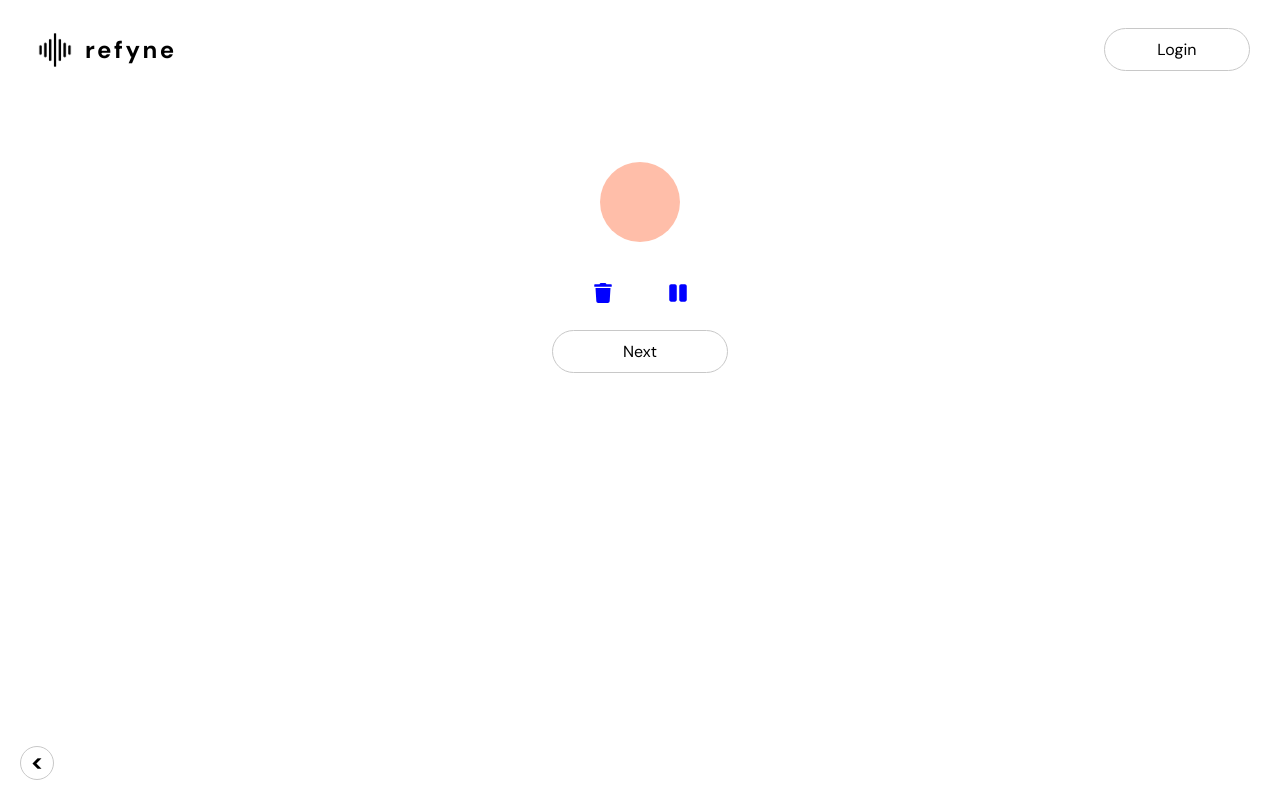
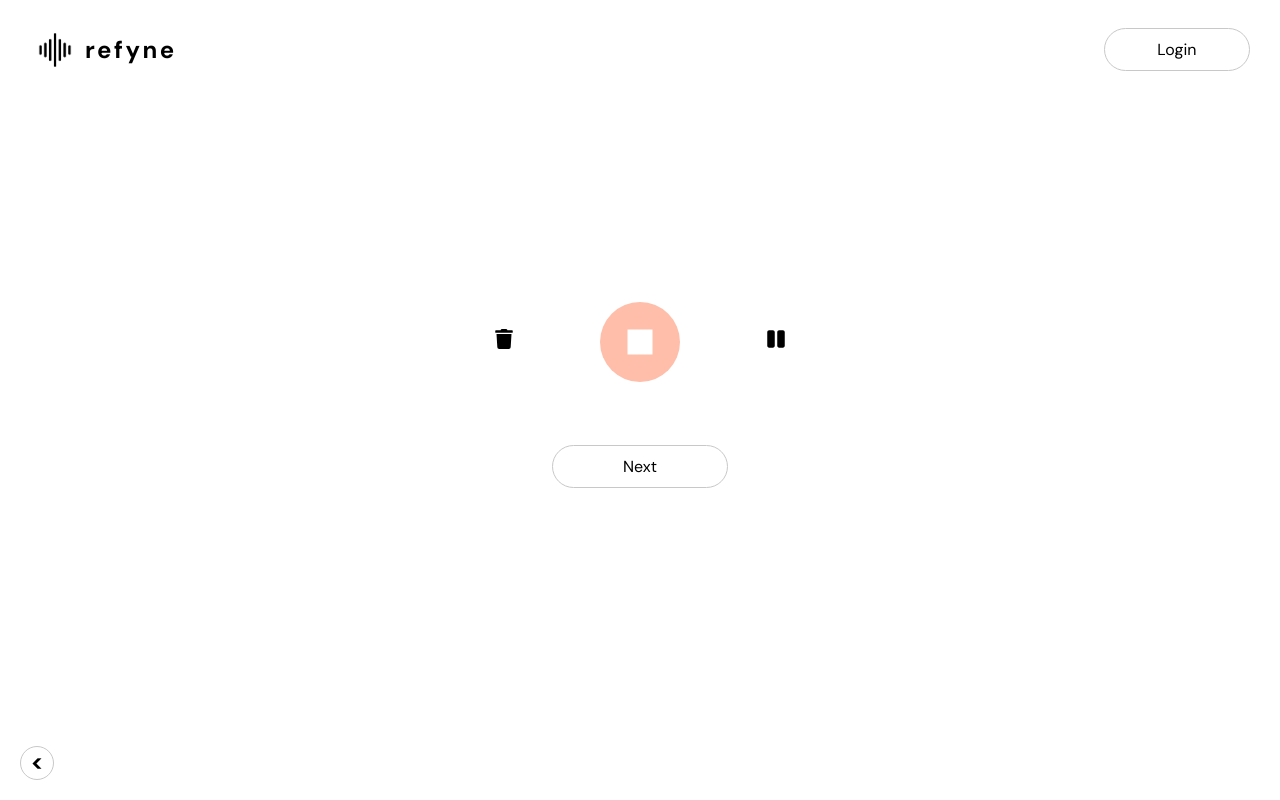
Before and after one commit to linv24/hackmit-23, a React (Create React App) app in the folder feyn/react/: page /playback in a window 1280 px wide. Built offline with nearby package versions, Linux system fonts and the light colour scheme; what mic-recorder-to-mp3 would draw is missing.

Commit message:
Recording kinda done?

```diff
--- a/feyn/react/src/Components/Playback/Playback.css
+++ b/feyn/react/src/Components/Playback/Playback.css
@@ -1,45 +1,87 @@
+@keyframes pulse {
+    0% {
+        transform: translate(-50%, -50%) scale(1);
+    }
+    50% {
+        transform: translate(-50%, -50%) scale(1.05);
+    }
+    100% {
+        transform: translate(-50%, -50%) scale(1);
+    }
+}
+
 .visualizer {
     height: 3px;
     background-color: black;
-    margin: 20px 0;
+    margin: 100px 0;
+    background-size: 200% 100%;
 }
 
 .record-button {
     width: 80px;
     height: 80px;
     border-radius: 50%;
-    background-color: #FFBEA9;
+    /* background-color: #FFBEA9 ; */
+    /* border: 4px solid #FFBEA9; */
     color: white;
-    border: none;
     cursor: pointer;
-    margin: 20px 0;
+    margin: 20px 0px;
     display: flex;
     align-items: center;
     justify-content: center;
-    transition: transform 0.3s;
+    transition: transform 0.3s, background-color 0.3s, border-color 0.3s;
+    position: relative;
+}
+
+.record-button::before {
+    content: '';
+    /* change size of inner shape */
+    width: 25px;
+    height: 25px;
+    background-color: white;
+    border-radius: 0px;
+    position: absolute;
+    top: 50%;
+    left: 50%;
+    transform: translate(-50%, -50%);
+    transition: border-radius 0.3s;
 }
 
 .record-button.active {
+    background-color: #FE9371;
+    border-color: #FE9371;
+    transform: scale(1.1);
+}
+
+.record-button.active::before {
+    border-radius: 50%;
+    animation: pulse 2s infinite;
+}
+
+.control-buttons .record-button {
     background-color: #FFBEA9;
+    border-color: #FFBEA9;
+}
+
+.control-buttons .record-button.active {
     background-color: #FE9371;
-    transform: scale(1.1); /* This will make the button slightly larger when active */
+    border-color: #FE9371;
 }
 
 .control-buttons {
     display: flex;
-    justify-content: space-around;
-    width: 150px;
-    margin: 20px auto;
+    justify-content: center;
+    align-items: center; /* Vertically centers children */
+    width: 100%;
+    /* top/bottom space */
+    margin: 0px;
 }
 
 .control-buttons button {
     background: none;
     border: none;
     cursor: pointer;
-    color: blue;
     font-size: 20px;
+    /* distance between three buttons */
+    margin: 0 40px;
 }
-
-audio {
-    margin-top: 20px;
-}
--- a/feyn/react/src/Components/Playback/Playback.js
+++ b/feyn/react/src/Components/Playback/Playback.js
@@ -6,7 +6,7 @@ import MicRecorder from 'mic-recorder-to-mp3';
 import "./Playback.css"
 import "../index.css"
 
-const Mp3Recorder = new MicRecorder({ bitRate: 128 });
+const Mp3Recorder = new MicRecorder({ bitRate: 500 });
 
 const Playback = () => {
     const [isRecording, setIsRecording] = useState(false);
@@ -58,13 +58,15 @@ const Playback = () => {
                 <div className="visualizer" style={{ width: `${isRecording ? '100%' : '0%'}`, transition: 'width 0.3s' }} />
 
                 {/* Record button */}
-                <button className={`record-button ${isRecording ? 'active' : ''}`} onClick={isRecording ? stopRecording : startRecording}>
+                {/* <button className={`record-button ${isRecording ? 'active' : ''}`} onClick={isRecording ? stopRecording : startRecording}>
                     {isRecording ? '' : ''}
-                </button>
+                </button> */}
 
-                {/* Control buttons */}
                 <div className="control-buttons">
                     <button onClick={deleteAudio}><FaTrash /></button>
+
+                    <button className={`record-button ${isRecording ? 'active' : ''}`} onClick={isRecording ? stopRecording : startRecording}></button>
+
                     {!isPaused ? (
                         <button onClick={pauseAudio}><FaPause /></button>
                     ) : (
@@ -72,8 +74,8 @@ const Playback = () => {
                     )}
                 </div>
 
-                {blobURL && <audio ref={audioRef} src={blobURL} controls style={{ width: '100%' }} />}
-
+                {blobURL && <audio ref={audioRef} src={blobURL} controls={false} style={{ width: '100%' }} />}
+                <br/><br/><br/>
                 <Link to="/Results" className="main-button">Next</Link>
             </div>
             <Link to="/Pages" className="back-button">&lt;</Link>
```
Also changed, not shown: feyn/react/public/images/pause.png (added).
